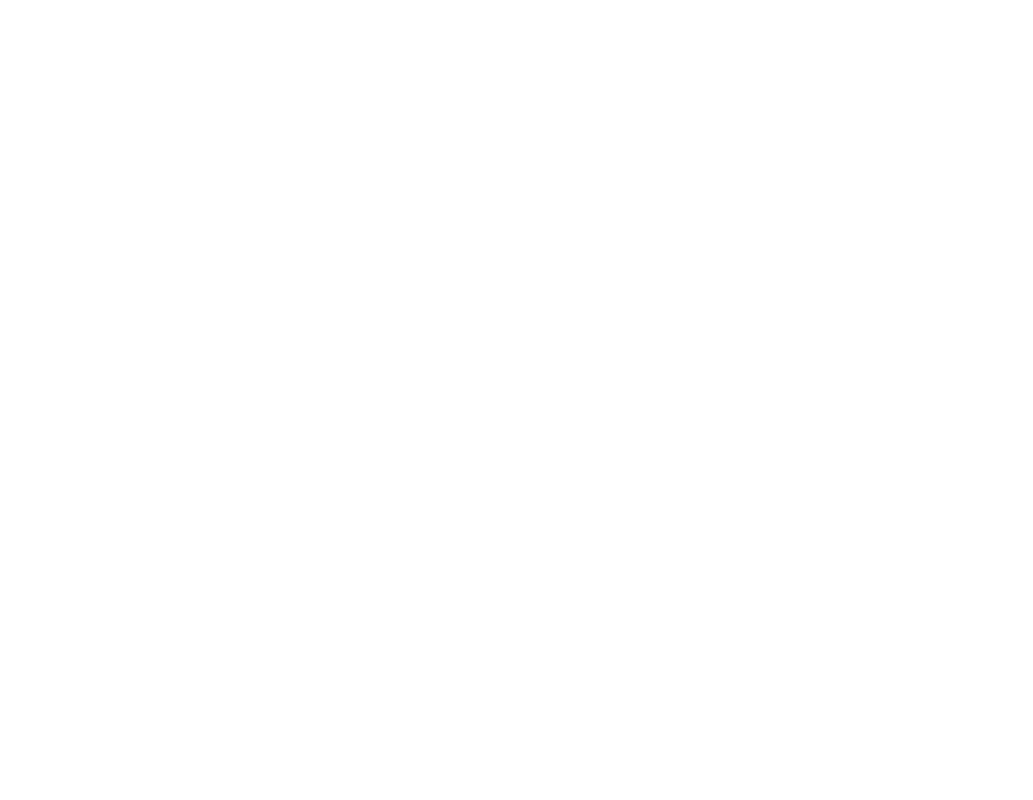
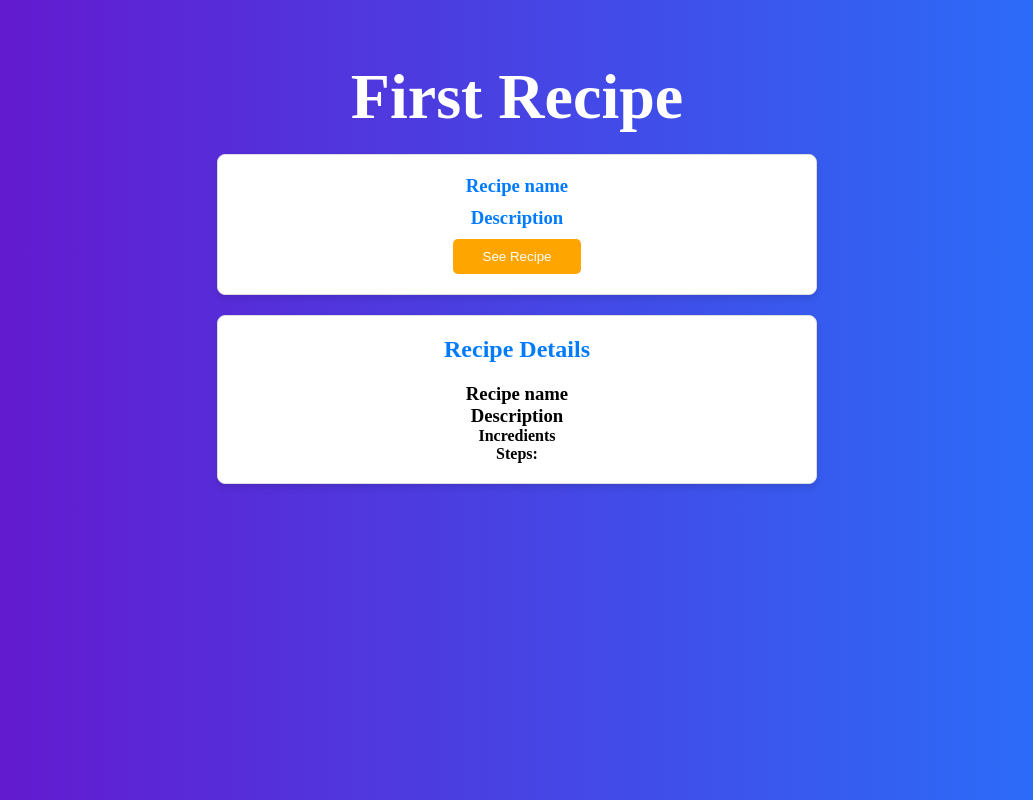
Before and after one commit to GuzmanAriel/recipes, a plain HTML site: page recipe-page.html in a window 1280 px wide. Shown: the whole page, without its empty margins (123-1156 px from the left). Drawn offline with Linux system fonts and the light colour scheme; no server answers.

Commit message:
Updates to create recipe-page
I added JS, html, and css to display a recipe. I got an error when trying to pull the data. I think I am requesting information from the API incorrectly, but can't figure it out.

```diff
--- a/css/styles.css
+++ b/css/styles.css
@@ -1,3 +1,4 @@
+
 * {
   padding: 0;
   margin: 0;
@@ -15,8 +16,11 @@
   width: 100%;
   background: linear-gradient(to right, #6a11cb, #2575fc);
   display: flex;
-    align-items: start;
-    justify-content: center;
+  flex-direction: column;
+  align-items: center;
+  justify-content: flex-start;
+  gap: 20px;
+  padding: 20px;
 }
 
 h1 {
@@ -45,4 +49,35 @@
   border: none;
   border-radius: 5px;
   background-color: orange;
+  cursor: pointer;
 }
+
+button:hover {
+  background-color: darkorange;
+}
+
+#recipes-container,
+#details-container {
+  display: flex;
+  flex-direction: column;
+  align-items: center;
+  background-color: #fff;
+  border: 1px solid #ddd;
+  border-radius: 8px;
+  padding: 20px;
+  width: 80%;
+  max-width: 600px;
+  box-shadow: 0px 4px 6px rgba(0, 0, 0, 0.1);
+  text-align: left;
+}
+
+#recipes-container h3,
+#details-container h2 {
+  margin-bottom: 10px;
+  color: #007BFF;
+}
+
+#recipe-details {
+  margin-top: 10px;
+  text-align: center;
+}
--- a/js/script.js
+++ b/js/script.js
@@ -15,10 +15,29 @@ async function fetchRecipeData() {
 		const response = await fetch(url, options);
 		const result = await response.json(); // Change text() to json() for structured data
 		console.log(result);
+
+		const firstRecipe = recipes[0];
+		document.getElementById('recipe-name').textContent = firstRecipe.name;
+		document.getElementById('recipe-description').textContent = firstRecipe.description;
+		document.getElementById('view-recipe').addEventListener('click', () => showRecipeDetails(firstRecipe));
+
 	} catch (error) {
 		console.error("Error fetching data:", error);
 	}
 }
 
+function showRecipeDetails(recipe) {
+	document.getElementById('recipe-details').innerHTML = `
+		<h3>Recipe name</h3>
+		<p id="recipe-name">${recipe.name}</p>
+		<h3>Description</h3>
+		<p id="recipe-description">${recipe.description}</p>
+		<h4>Ingredients</h4>
+		<p id="ingredients">${recipe.ingredients.join(', ')}</p>
+		<h4>Steps</h4>
+		<p id="steps">${recipe.instructions}</p>
+	`;
+}
+
 // Call the async function
 fetchRecipeData();
--- a/recipe-page.html
+++ b/recipe-page.html
@@ -0,0 +1,34 @@
+<!DOCTYPE html>
+<html lang="en">
+<head>
+    <meta charset="UTF-8">
+    <meta name="viewport" content="width=device-width, initial-scale=1.0">
+    <title>Tasty Recipes</title>
+    <link rel="stylesheet" href="/css/styles.css">
+</head>
+<body>
+    <h1>First Recipe</h1>
+    <div id="recipes-container">
+        <h3>Recipe name</h3>
+        <p id="recipe-name" ></p>
+        <h3>Description</h3>
+        <p id="recipe-description"></p>
+        <button id="view-recipe" >See Recipe</button>
+    </div>
+    <div id="details-container">
+        <h2>Recipe Details</h2>
+        <div id="recipe-details">
+            <h3>Recipe name</h3>
+            <p id="recipe-name" ></p>
+            <h3>Description</h3>
+            <p id="receipe-description"></p>
+            <h4>Incredients</h4>
+            <p id="ingredients"></p>
+            <h4>Steps:</h4>
+            <p id="steps"></p>
+        </div>
+    </div>
+
+    <script src="/js/script.js"></script>
+</body>
+</html>
```
Lines whose indentation alone changed are shown as unchanged.
